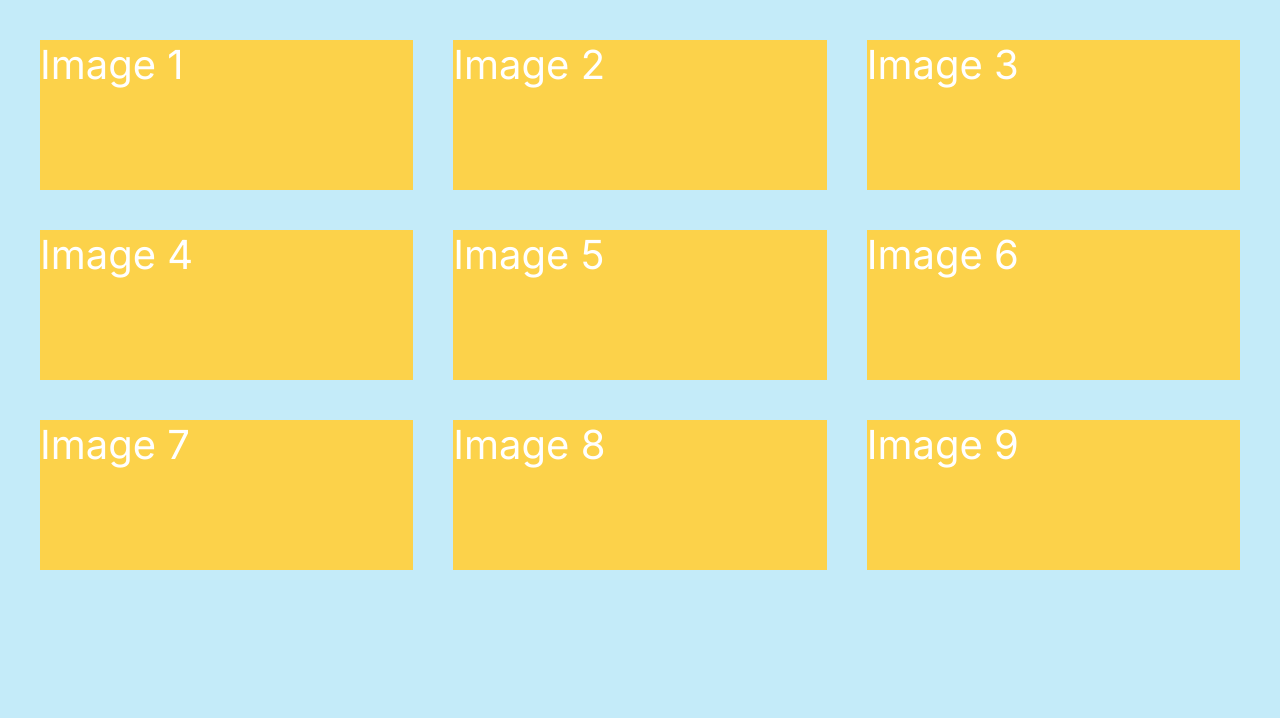
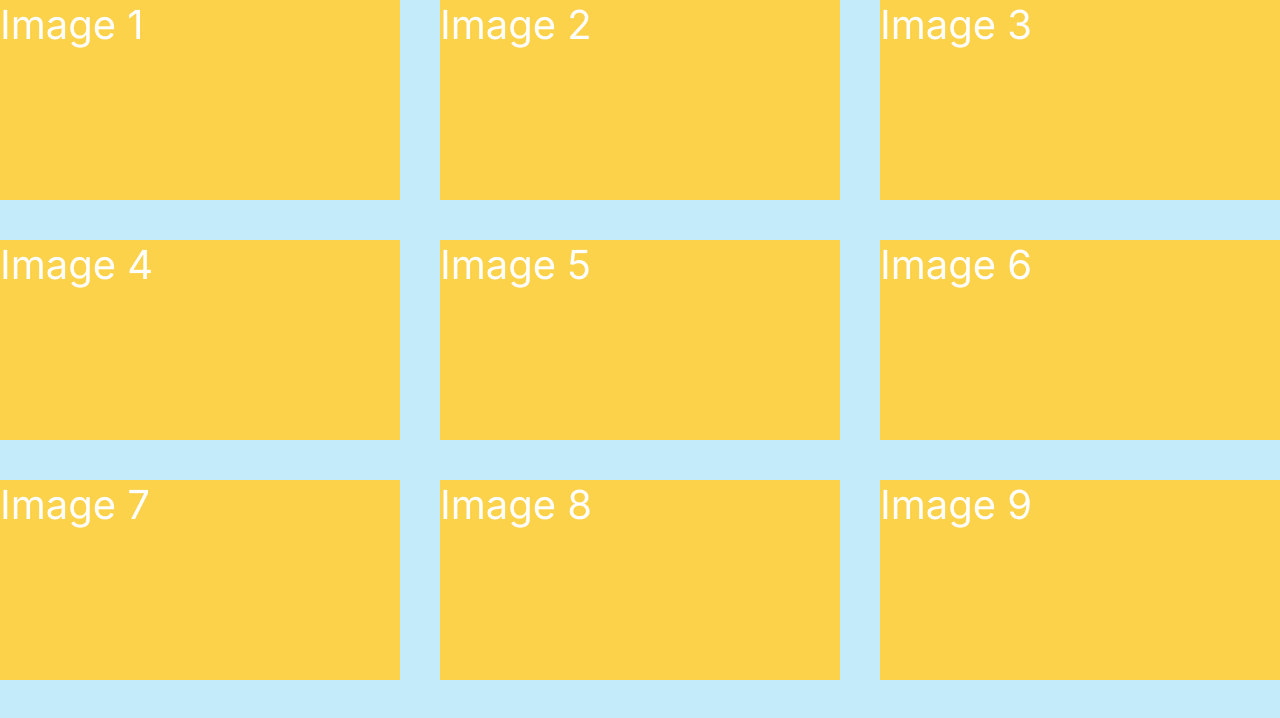
Before and after one commit to Keylogger-hash/react-flex-vs-grid, a Next.js app: page /grid in a window 1280 px wide. Shown: the top 718 px of the page. Built offline with nearby package versions, Linux system fonts and the light colour scheme.

Commit message:
Not finishing grid

```diff
--- a/src/app/Components/GridItem/grid.css
+++ b/src/app/Components/GridItem/grid.css
@@ -1,3 +1,4 @@
 .grid_item{
     background-color: #fcd24a;
+
 }
--- a/src/app/grid/page.module.css
+++ b/src/app/grid/page.module.css
@@ -1,17 +1,25 @@
+.grid_main{
+    height: 100%;
+    width:100%;
+    margin:0 auto;
+}
 .grid_content{
-    margin:40px;
+    height: 100%;
+    width:100%;
+
 }
-@media screen and (max-width:787px) {
+/* @media screen and (max-width:787px) {
     .grid_content{
         margin:10px;
     }
-}
+} */
 .grid_wrapper{
     display: grid;
-    grid-template-columns: repeat(auto-fit,minmax(340px,1fr));
-    grid-auto-rows: minmax(150px,1fr);
+    grid-template-columns: repeat(auto-fill,minmax(10rem,1fr));
+    grid-template-rows: repeat(3,minmax(5rem,1fr));
     grid-gap:1em;
-    grid-auto-flow: dense;
+    width: 100%;
+    height: 100%;
 }
 /* @media screen and (max-width:787px) {
     .grid_wrapper{
--- a/src/app/grid/page.tsx
+++ b/src/app/grid/page.tsx
@@ -19,10 +19,13 @@ export default function Grid(){
         }
     );
     return (
-        <div className={styles.grid_content}>
-            <div className={styles.grid_wrapper}>
-                {gridArray}
+        <div className={styles.grid_main}>
+            <div className={styles.grid_content}>
+                <div className={styles.grid_wrapper}>
+                    {gridArray}
+                </div>
             </div>
         </div>
+
     )
 }
```
